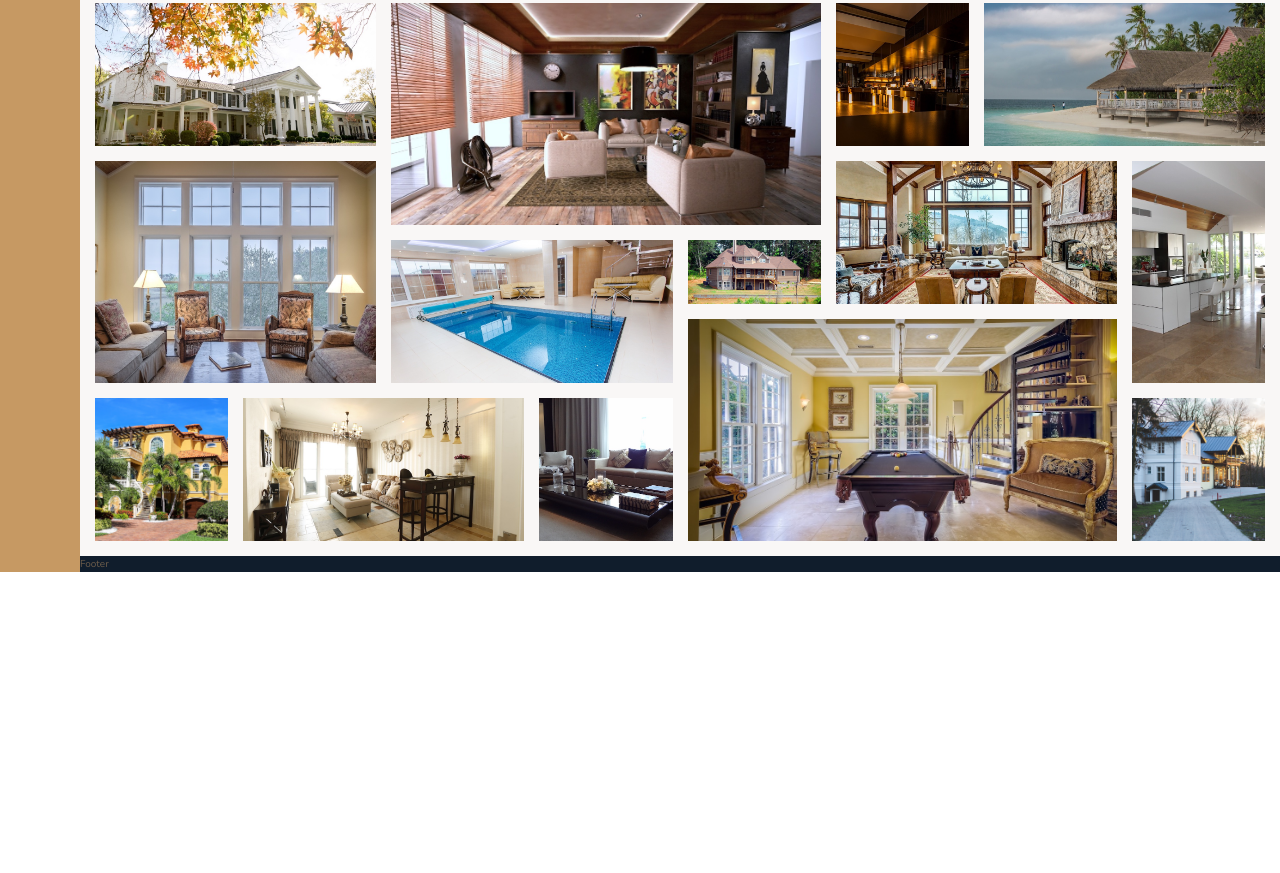
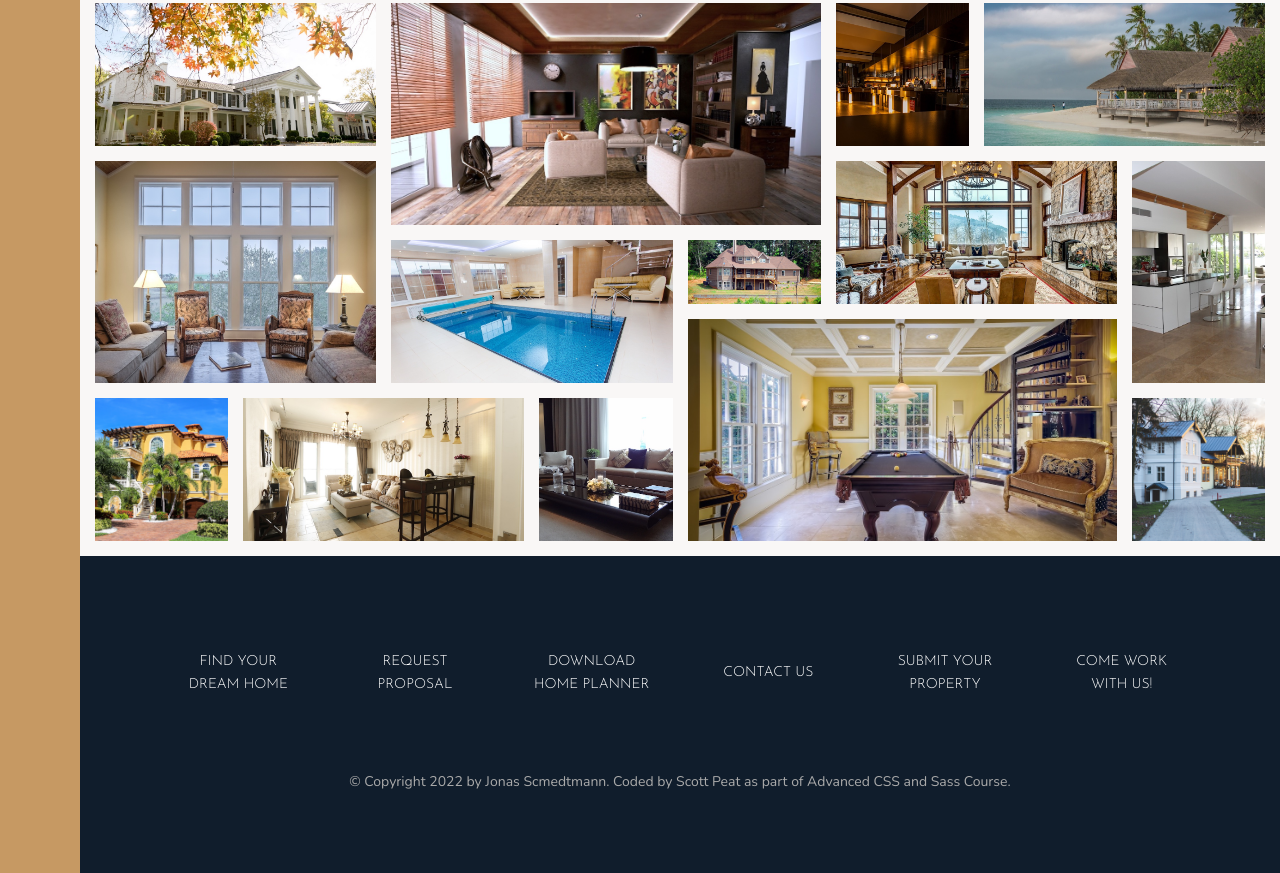
Before and after one commit to scottpeat/nexter, a website: page index.html in a window 1280 px wide. Shown: the part 3084-3957 px from the top of the page. Before the commit the page ends 3656 px from the top, so only its background shows below. Drawn offline with nearby package versions, Linux system fonts and the light colour scheme.

Commit message:
Finished Footer

```diff
--- a/index.html
+++ b/index.html
@@ -375,6 +375,31 @@
         />
       </figure>
     </section>
-    <footer class="footer">Footer</footer>
+    <footer class="footer">
+      <ul class="nav">
+        <li class="nav__item">
+          <a href="#" class="nav__link">Find your dream home</a>
+        </li>
+        <li class="nav__item">
+          <a href="#" class="nav__link">Request proposal</a>
+        </li>
+        <li class="nav__item">
+          <a href="#" class="nav__link">Download home planner</a>
+        </li>
+        <li class="nav__item">
+          <a href="#" class="nav__link">Contact us</a>
+        </li>
+        <li class="nav__item">
+          <a href="#" class="nav__link">Submit your property</a>
+        </li>
+        <li class="nav__item">
+          <a href="#" class="nav__link">Come work with us!</a>
+        </li>
+      </ul>
+      <p class="copyright">
+        &copy; Copyright 2022 by Jonas Scmedtmann. Coded by Scott Peat as part
+        of Advanced CSS and Sass Course.
+      </p>
+    </footer>
   </body>
 </html>
--- a/sass/_footer.scss
+++ b/sass/_footer.scss
@@ -1,4 +1,42 @@
 .footer {
-        background-color: $color-secondary;
-        grid-column: full-start / full-end;
+  background-color: $color-secondary;
+  grid-column: full-start / full-end;
+  padding: 8rem;
 }
+
+.nav {
+  list-style: none;
+  display: grid;
+  grid-template-columns: repeat(auto-fit, minmax(15rem, 1fr));
+  grid-gap: 2rem;
+  align-items: center;
+
+  &__link:link,
+  &__link:visited {
+    font-size: 1.4rem;
+    color: #fff;
+    text-decoration: none;
+    font-family: $font-display;
+    text-transform: uppercase;
+    text-align: center;
+    padding: 1.5rem;
+    display: block;
+    transition: all 0.2s;
+  }
+
+  &__link:hover,
+  &__link:active {
+    background-color: rgba(#fff, 0.05);
+    transform: translateY(-3px);
+  }
+}
+
+.copyright {
+  font-size: 1.4rem;
+  color: $color-grey-light-2;
+  margin-top: 6rem;
+  margin-right: auto;
+  margin-left: auto;
+  text-align: center;
+  width: 70%;
+}
```
Also changed, not shown: css/style.css.
